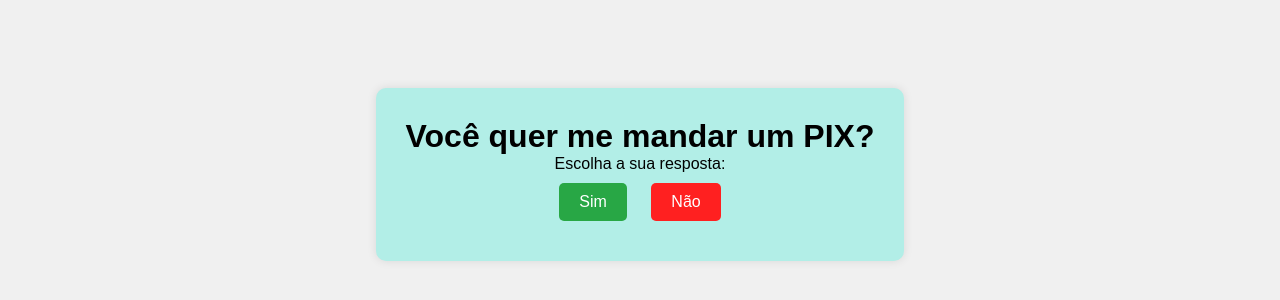
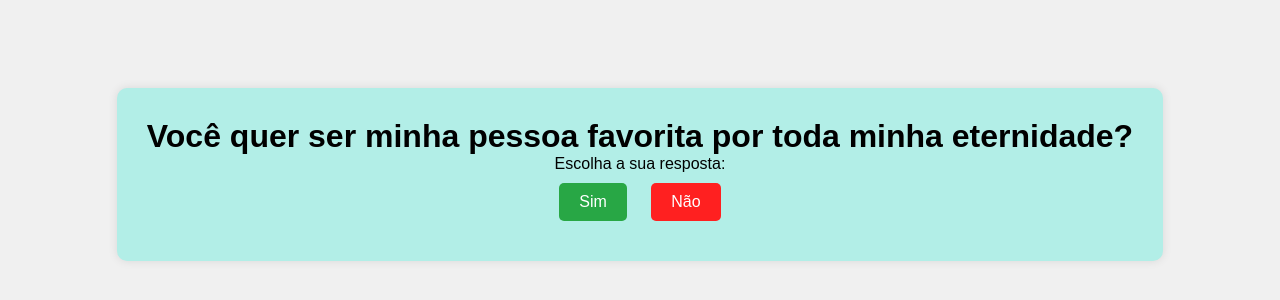
Before and after one commit to laryssasavior/bot-o-interativo, a plain HTML site: page index.html in a window 1280 px wide. Shown: the part 226-526 px from the top of the page. Drawn offline with Linux system fonts and the light colour scheme.

Commit message:
Atualizar o index.html em nome do amor

```diff
--- a/index.html
+++ b/index.html
@@ -10,7 +10,7 @@
 </head>
 <body>
     <div class="container">
-        <h1>Você quer me mandar um PIX?</h1>
+        <h1>Você quer ser minha pessoa favorita por toda minha eternidade?</h1>
         <p>Escolha a sua resposta:</p>
         <!-- Botão de SIM -->
         <button id="sim" class="botao-um">Sim</button>
```
